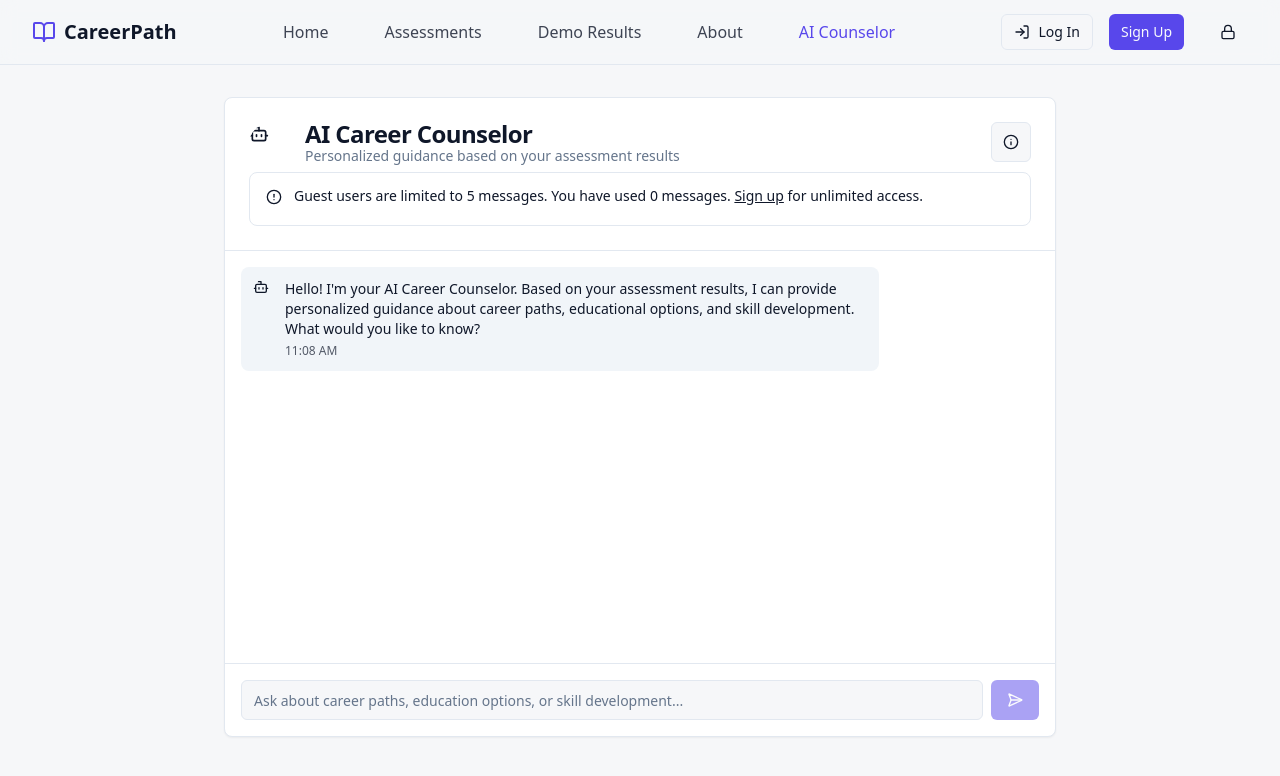
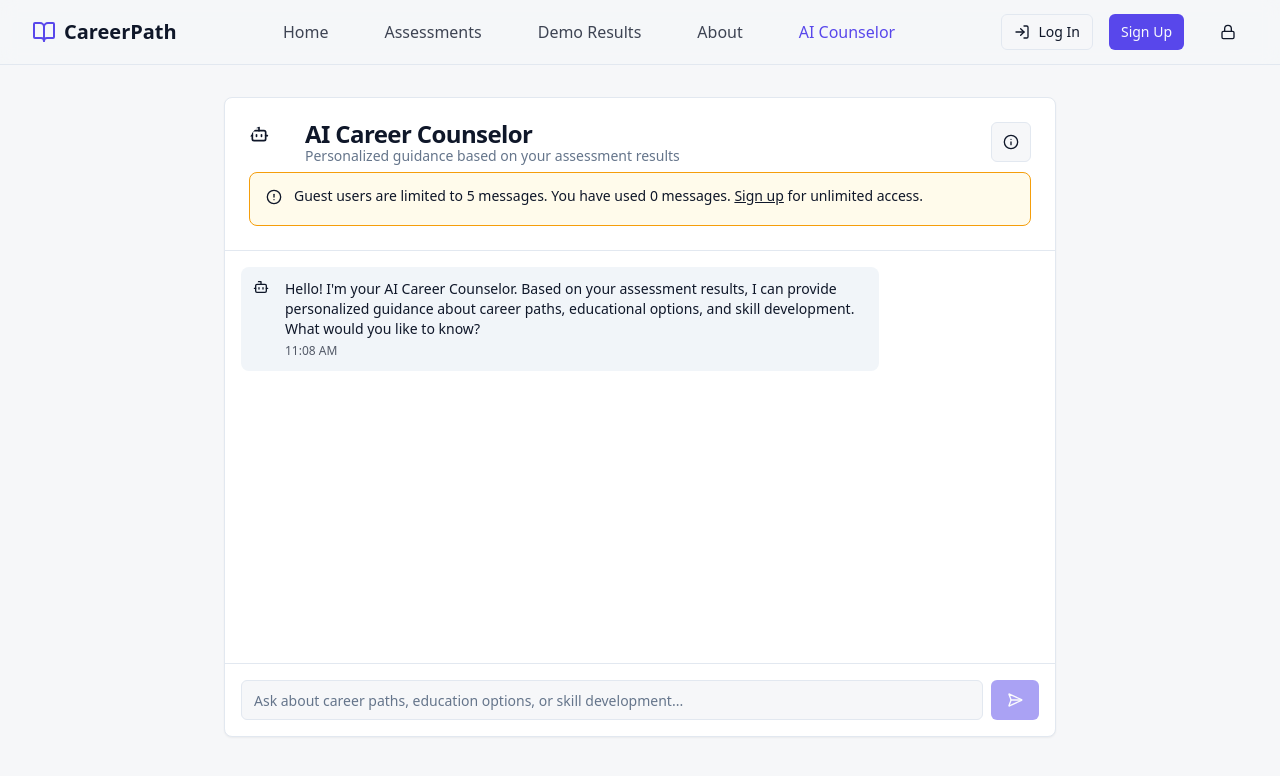
Before and after one commit to rohit2345-cmd/vidya-career-compass-86, a React (Vite) app: page /ai-counselor in a window 1280 px wide. Shown: the top 776 px of the page. Built offline with nearby package versions, Linux system fonts and the light colour scheme.

Commit message:
Fix: Resolve AICounselor.tsx type error
Fixes a TypeScript error in AICounselor.tsx where the Alert component's variant prop was incorrectly set to "warning".  Corrected the variant to a valid value ("default" or "destructive").

```diff
--- a/src/pages/AICounselor.tsx
+++ b/src/pages/AICounselor.tsx
@@ -72,8 +72,8 @@ const AICounselor = () => {
           </div>
 
           {isGuest && (
-            <Alert variant="warning" className="mt-4">
-              <AlertCircle className="h-4 w-4" />
+            <Alert variant="default" className="mt-4 border-amber-500 bg-amber-50 dark:bg-amber-950/20">
+              <AlertCircle className="h-4 w-4 text-amber-500" />
               <AlertDescription>
                 Guest users are limited to {maxGuestMessages} messages. You have used {messageCount} messages.{" "}
                 <Link to="/register" className="font-medium underline">Sign up</Link> for unlimited access.
```
